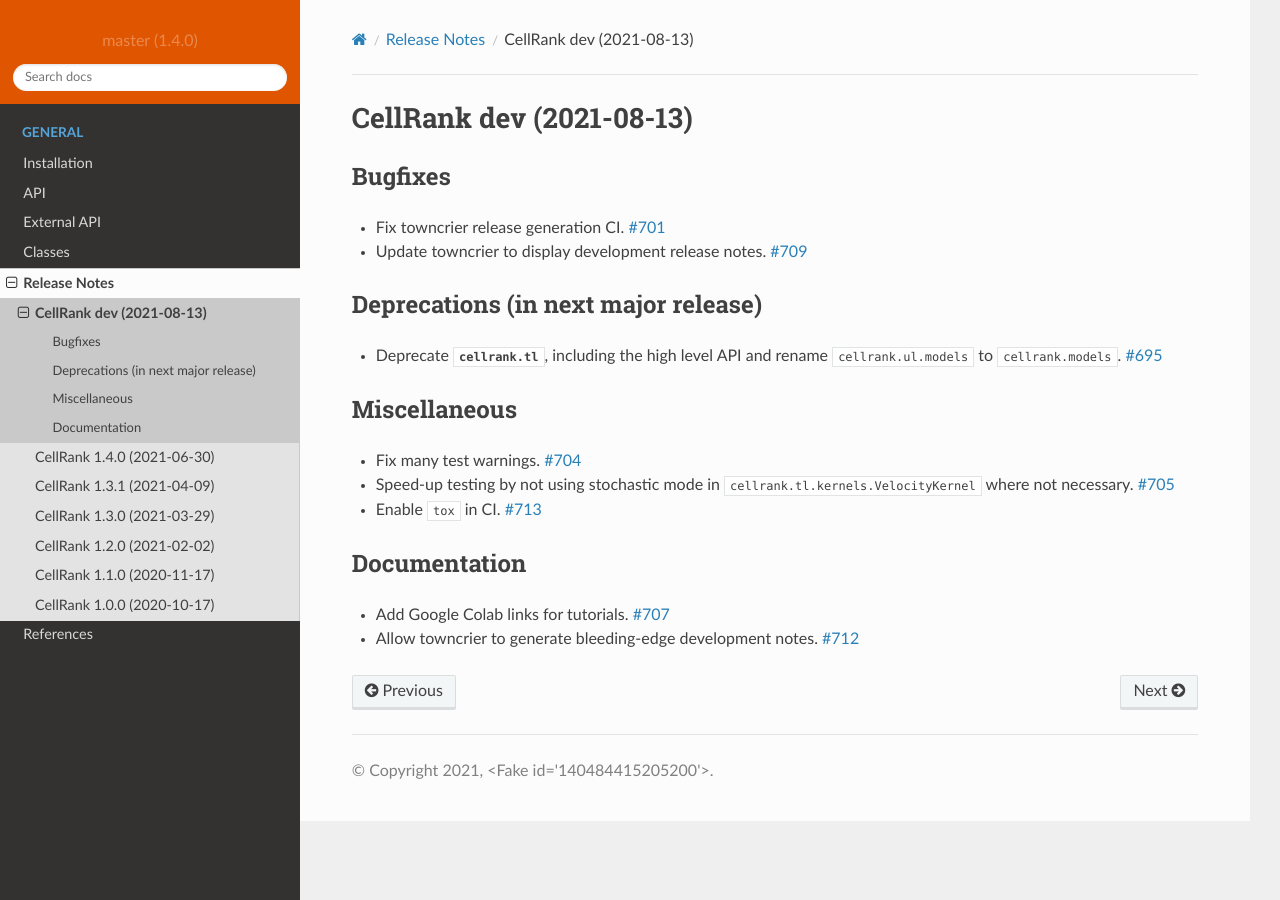
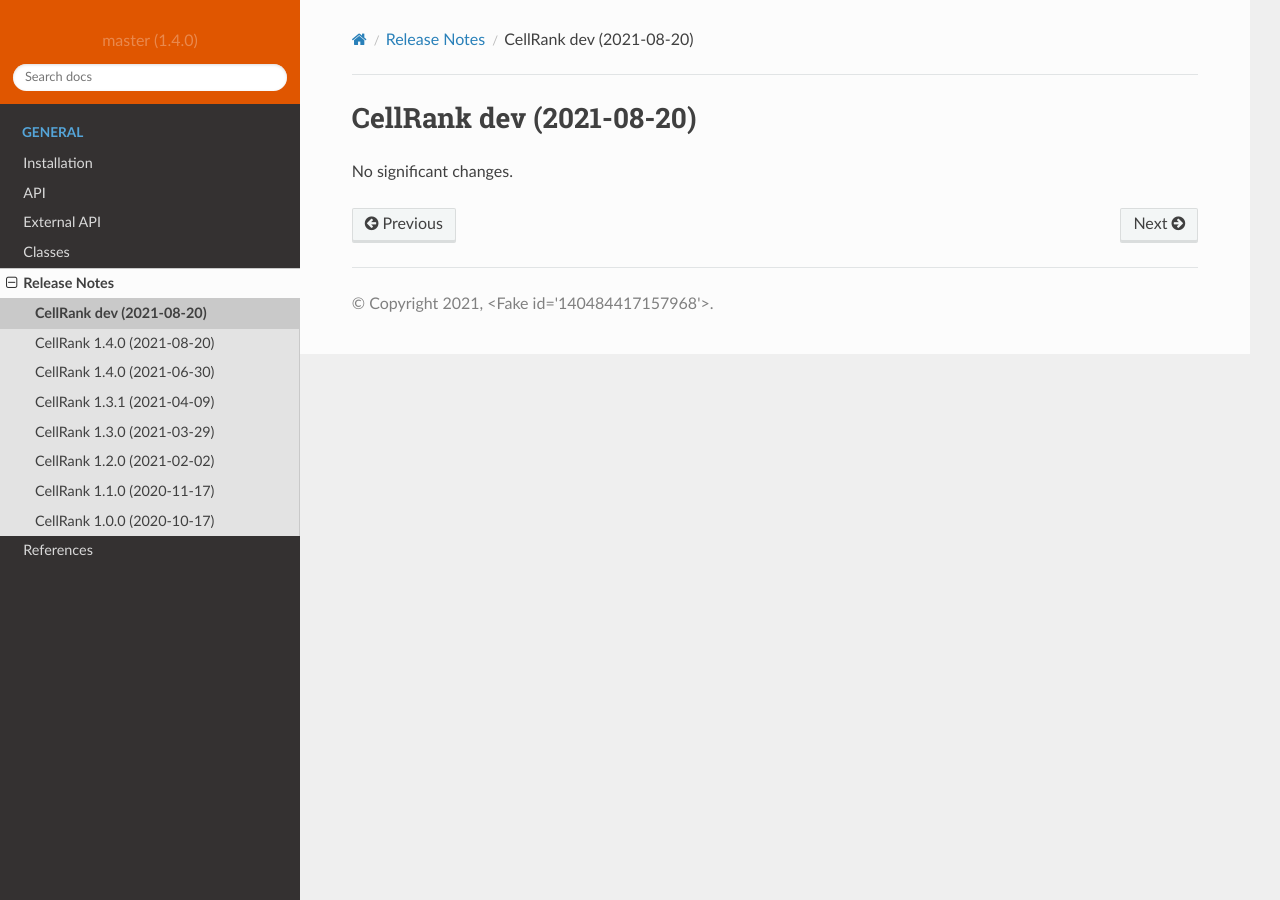
Before and after one commit to theislab/cellrank, a Sphinx documentation site: the page built from docs/source/release/notes-dev.rst, in a window 1280 px wide. Built offline with Sphinx 7.4.7 and the Read the Docs theme 2.0.0, drawn with Linux system fonts in a browser that asks for light colours; pages that are not in the unit, such as notebooks, are missing from menus; the version number is read from the project's files by our own code.

Commit message:
[auto][ci skip] Generate  release notes

```diff
--- a/docs/source/release/changelog/695.deprecation.rst
+++ /dev/null
@@ -1,2 +0,0 @@
-Deprecate :mod:`cellrank.tl`, including the high level API and
-rename :mod:`cellrank.ul.models` to :mod:`cellrank.models`.
--- a/docs/source/release/changelog/701.bugfix.rst
+++ /dev/null
@@ -1 +0,0 @@
-Fix towncrier release generation CI.
--- a/docs/source/release/changelog/704.misc.rst
+++ /dev/null
@@ -1 +0,0 @@
-Fix many test warnings.
--- a/docs/source/release/changelog/705.misc.rst
+++ /dev/null
@@ -1 +0,0 @@
-Speed-up testing by not using stochastic mode in :class:`cellrank.tl.kernels.VelocityKernel` where not necessary.
--- a/docs/source/release/changelog/707.doc.rst
+++ /dev/null
@@ -1 +0,0 @@
-Add Google Colab links for tutorials.
--- a/docs/source/release/changelog/709.bugfix.rst
+++ /dev/null
@@ -1 +0,0 @@
-Update towncrier to display development release notes.
--- a/docs/source/release/changelog/712.doc.rst
+++ /dev/null
@@ -1 +0,0 @@
-Allow towncrier to generate bleeding-edge development notes.
--- a/docs/source/release/changelog/713.misc.rst
+++ /dev/null
@@ -1 +0,0 @@
-Enable ``tox`` in CI.
--- a/docs/source/release/notes-dev.rst
+++ b/docs/source/release/notes-dev.rst
@@ -1,42 +1,3 @@
-CellRank dev (2021-08-13)
+CellRank dev (2021-08-20)
 =========================
-
-Bugfixes
---------
-
-- Fix towncrier release generation CI.
-  `#701 <https://github.com/theislab/cellrank/pull/701>`__
-
-- Update towncrier to display development release notes.
-  `#709 <https://github.com/theislab/cellrank/pull/709>`__
-
-
-Deprecations (in next major release)
-------------------------------------
-
-- Deprecate :mod:`cellrank.tl`, including the high level API and
-  rename :mod:`cellrank.ul.models` to :mod:`cellrank.models`.
-  `#695 <https://github.com/theislab/cellrank/pull/695>`__
-
-
-Miscellaneous
--------------
-
-- Fix many test warnings.
-  `#704 <https://github.com/theislab/cellrank/pull/704>`__
-
-- Speed-up testing by not using stochastic mode in :class:`cellrank.tl.kernels.VelocityKernel` where not necessary.
-  `#705 <https://github.com/theislab/cellrank/pull/705>`__
-
-- Enable ``tox`` in CI.
-  `#713 <https://github.com/theislab/cellrank/pull/713>`__
-
-
-Documentation
--------------
-
-- Add Google Colab links for tutorials.
-  `#707 <https://github.com/theislab/cellrank/pull/707>`__
-
-- Allow towncrier to generate bleeding-edge development notes.
-  `#712 <https://github.com/theislab/cellrank/pull/712>`__
+No significant changes.
```
Also changed, not shown: docs/source/release/notes-1.4.0.rst (+44 -0 lines).
